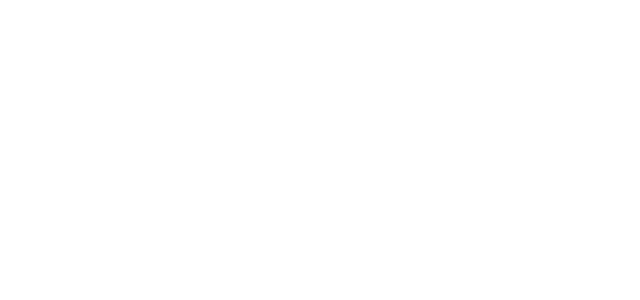
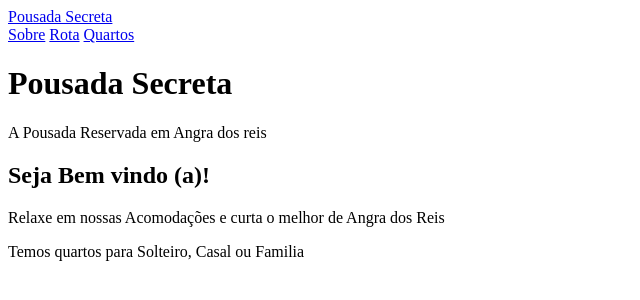
Before and after one commit to Danielsilverio81/Criando-primeiro-Site-web-Basico-Exercicio-do-Plano-de-Estudo-DevMedia, a plain HTML site: page index.html in a window 1280 px wide. Shown: the whole page, without its empty margins (0-640 px from the left). Drawn offline with Linux system fonts and the light colour scheme.

Commit message:
Construção dos containers

```diff
--- a/index.html
+++ b/index.html
@@ -1,12 +1,26 @@
 <!DOCTYPE html>
-<html lang="pt-br">
+<html lang="pt-BR">
 <head>
     <meta charset="UTF-8">
     <meta http-equiv="X-UA-Compatible" content="IE=edge">
     <meta name="viewport" content="width=device-width, initial-scale=1.0">
     <title>Pousada secreta</title>
+    <a href="#Pousada Secreta">Pousada Secreta</a>
+    <div>
+        <a href="#sobre">Sobre</a>
+        <a href="#Rota">Rota</a>
+        <a href="#">Quartos</a>
+    </div>
 </head>
 <body>
-
+    <div>
+        <h1>Pousada Secreta</h1>
+        <p>A Pousada Reservada em Angra dos reis</p>
+    </div>
+    <div>
+        <h2>Seja Bem vindo (a)!</h2>
+        <p>Relaxe em nossas Acomodações e curta o melhor de Angra dos Reis</p>
+        <p>Temos quartos para Solteiro, Casal ou Familia</p>
+    </div>
 </body>
 </html>
```
